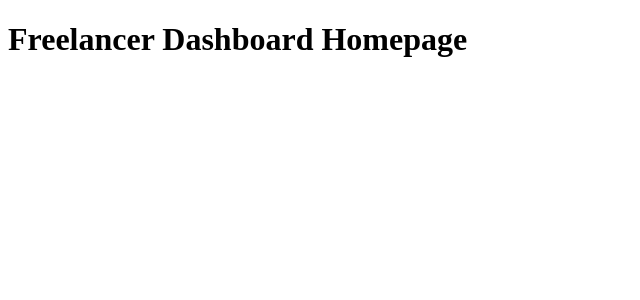
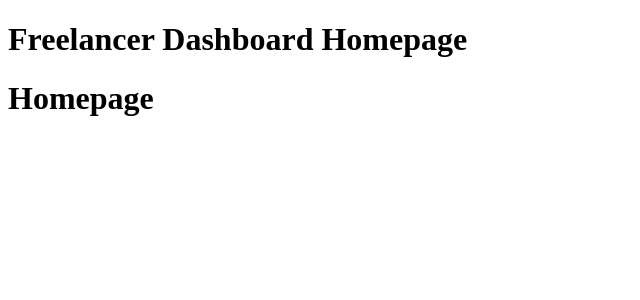
Before and after one commit to FredLC/freelancer-dashboard-angular, an Angular app: page /home in a window 1280 px wide. Before the commit this address led to /. Shown: the top 300 px of the page, without its empty margins (0-640 px from the left). Built offline with nearby package versions, Linux system fonts and the light colour scheme.

Commit message:
Created homepage component and implemented routing

```diff
--- a/src/app/app-routing.module.ts
+++ b/src/app/app-routing.module.ts
@@ -1,8 +1,11 @@
 import { NgModule } from '@angular/core';
 import { Routes, RouterModule } from '@angular/router';
+import { HomeComponent } from './homepage/homepage.component'
 
-
-const routes: Routes = [];
+const routes: Routes = [
+	{ path: '', redirectTo: '/home', pathMatch: 'full' },
+	{ path: 'home', component: HomeComponent }
+];
 
 @NgModule({
   imports: [RouterModule.forRoot(routes)],
--- a/src/app/app.component.html
+++ b/src/app/app.component.html
@@ -1 +1,3 @@
 <h1>Freelancer Dashboard Homepage</h1>
+
+<router-outlet></router-outlet>
--- a/src/app/app.component.ts
+++ b/src/app/app.component.ts
@@ -6,5 +6,5 @@ import { Component } from '@angular/core';
   styleUrls: ['./app.component.css']
 })
 export class AppComponent {
-  title = 'angular-client';
+  title = 'Freelancer Dashboard';
 }
--- a/src/app/app.module.ts
+++ b/src/app/app.module.ts
@@ -2,11 +2,13 @@ import { BrowserModule } from '@angular/platform-browser';
 import { NgModule } from '@angular/core';
 
 import { AppRoutingModule } from './app-routing.module';
+import { HomeComponent } from './homepage/homepage.component';
 import { AppComponent } from './app.component';
 
 @NgModule({
   declarations: [
-    AppComponent
+    AppComponent,
+    HomeComponent
   ],
   imports: [
     BrowserModule,
--- /dev/null
+++ b/src/app/homepage/homepage.component.html
@@ -0,0 +1 @@
+<h1>Homepage</h1>
```
Also changed, not shown: src/app/homepage/homepage.component.ts (added, +7 -0 lines).
